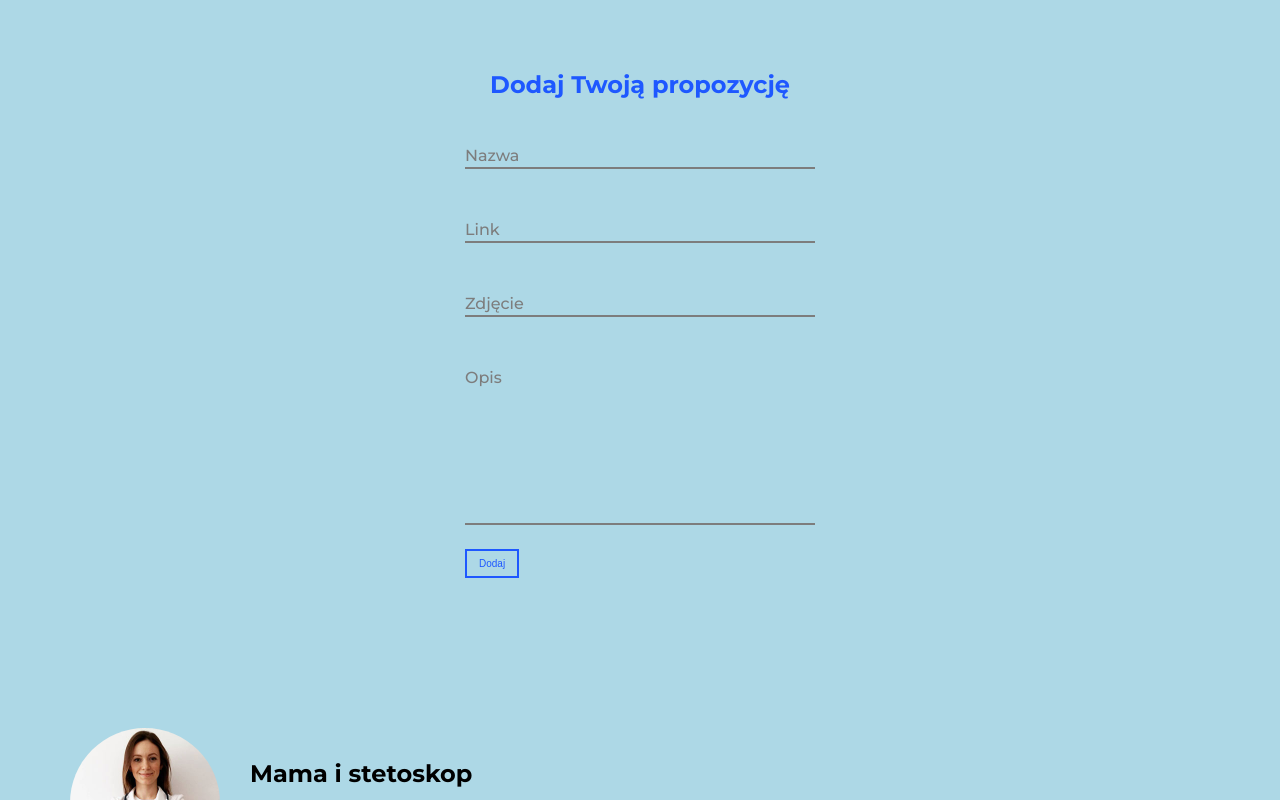
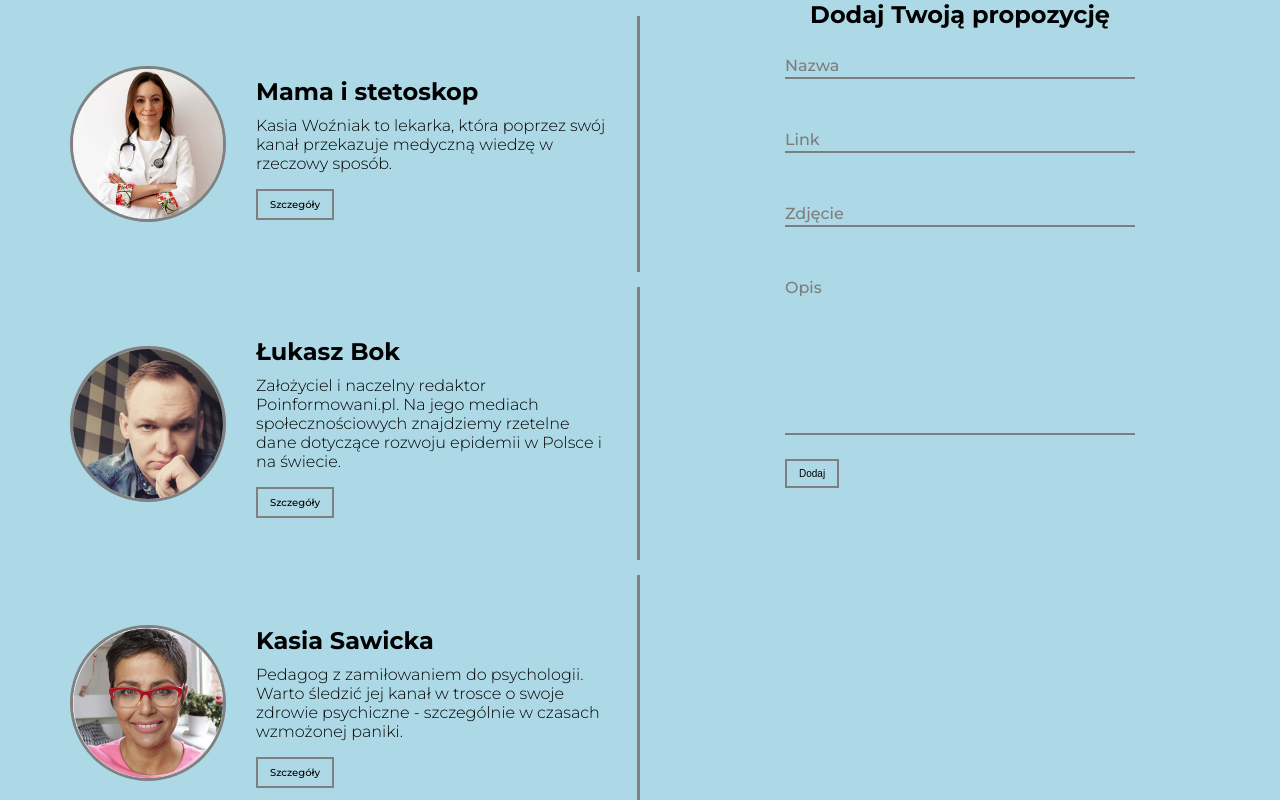
Before and after one commit to Anna-Jasica/Coronavirus, a React (Create React App) app in the folder react-test-create-react-app/: page / in a window 1280 px wide. Shown: the top 800 px of the page. Built offline with nearby package versions, Linux system fonts and the light colour scheme.

Commit message:
refactoring

```diff
--- a/react-test-create-react-app/src/App.js
+++ b/react-test-create-react-app/src/App.js
@@ -11,7 +11,7 @@ const initialStateItems = [
         image: mamaIStetoskopImage,
         name: "Mama i stetoskop",
         description:
-            "Lekarka - Kasia Woźniak - przez swój kanał przekazuje medyczną wiedzę w przyjemny w odbiorze sposób",
+            "Kasia Woźniak to lekarka, która poprzez swój kanał przekazuje medyczną wiedzę w rzeczowy sposób.",
         link: "https://www.youtube.com/channel/UCd44ZaZE6QTcL9qU86xm56A/videos",
     },
     {
@@ -25,7 +25,7 @@ const initialStateItems = [
         image: kasiaSawickaImage,
         name: "Kasia Sawicka",
         description:
-            "Pedagog z zamiłowaniem do psychologii. Warto śledzić jej kanał w trosce o swoje zdrowie psychiczne w czasach ogólnoświatowej paniki",
+            "Pedagog z zamiłowaniem do psychologii. Warto śledzić jej kanał w trosce o swoje zdrowie psychiczne - szczególnie w czasach wzmożonej paniki.",
         link: "https://www.youtube.com/channel/UC4FfcWV91rhP00dur0XiZzg/videos",
     },
 ];
@@ -54,7 +54,7 @@ class App extends React.Component {
 
     render() {
         return (
-            <div>
+            <div id="mainContainer">
                 <Form submitFn={this.addItem} />
                 <ListWrapper items={this.state.items} />
             </div>
--- a/react-test-create-react-app/src/components/Button/Button.module.scss
+++ b/react-test-create-react-app/src/components/Button/Button.module.scss
@@ -4,6 +4,6 @@
     padding: 7px 12px;
     font-weight: 500;
     background: none;
-    border: 2px solid #1e58ff;
-    color: #1e58ff;
+    border: 2px solid grey;
+    color: black;
 }
--- a/react-test-create-react-app/src/components/Form/Form.module.scss
+++ b/react-test-create-react-app/src/components/Form/Form.module.scss
@@ -1,13 +1,11 @@
 .wrapper {
-    width: 50%;
-    margin: 50px auto 100px;
+    grid-row: 1 / 2;
+    grid-column: 2 / 3;
+    // width: 50%;
+    // margin: 50px auto 100px;
     display: flex;
     flex-direction: column;
     align-items: center;
-
-    h2 {
-        color: #1e58ff;
-    }
 }
 
 
--- a/react-test-create-react-app/src/components/ListWrapper/ListItem/ListItem.module.scss
+++ b/react-test-create-react-app/src/components/ListWrapper/ListItem/ListItem.module.scss
@@ -17,6 +17,7 @@
     align-items: center;
     position: relative;
     animation: appear 0.5s ease;
+    border-right: 3px solid grey;
 }
 
 .image {
@@ -25,6 +26,7 @@
     width: 150px;
     height: 150px;
     border-radius: 50%;
+    border: 3px solid grey;
 }
 
 .imageNone {
--- a/react-test-create-react-app/src/components/ListWrapper/ListWrapper.module.scss
+++ b/react-test-create-react-app/src/components/ListWrapper/ListWrapper.module.scss
@@ -1,5 +1,6 @@
 .wrapper {
     margin-left: 0;
+    grid-column: 1 / 2;
     display: grid;
     grid-row-gap: 15px;
 }
--- a/react-test-create-react-app/src/components/Title/Title.js
+++ b/react-test-create-react-app/src/components/Title/Title.js
@@ -1,6 +1,6 @@
 import React from "react";
 import styles from "./Title.module.scss";
 
-const Title = ({ children }) => <h2 className={styles.name}>{children}</h2>;
+const Title = ({ children }) => <h2 className={styles.title}>{children}</h2>;
 
 export default Title;
--- a/react-test-create-react-app/src/components/Title/Title.module.scss
+++ b/react-test-create-react-app/src/components/Title/Title.module.scss
@@ -1,5 +1,5 @@
 .title {
     margin: 0;
-    color: #1e58ff;
+    color: black;
     font-weight: 700;
 }
--- a/react-test-create-react-app/src/index.css
+++ b/react-test-create-react-app/src/index.css
@@ -13,3 +13,9 @@ body {
   font-family: 'Montserrat', sans-serif;
   background-color: lightblue;
 }
+
+#mainContainer {
+  display: grid;
+  grid-template-columns: 1fr 1fr;
+  grid-template-rows: 1fr;
+}
```
Also changed, not shown: react-test-create-react-app/src/assets/images/kasiasawicka.jpg.
